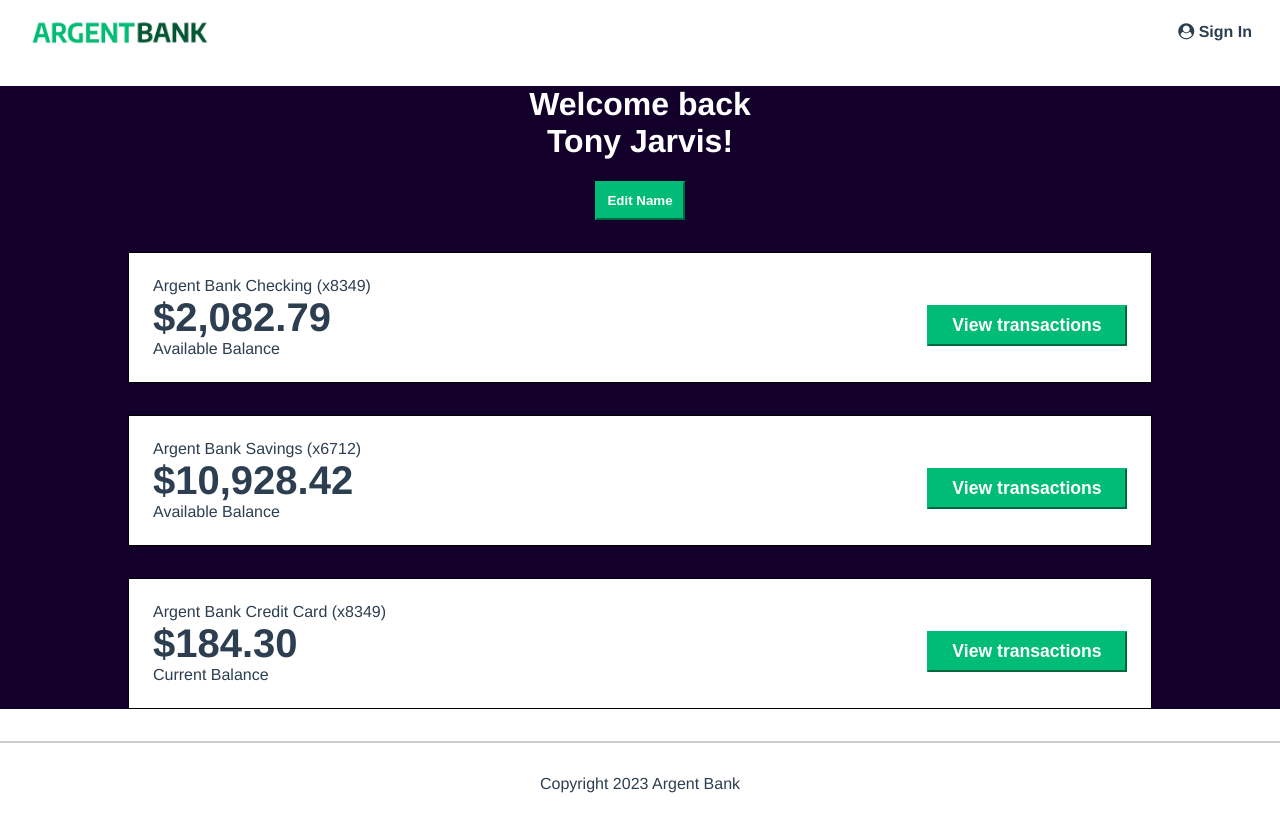
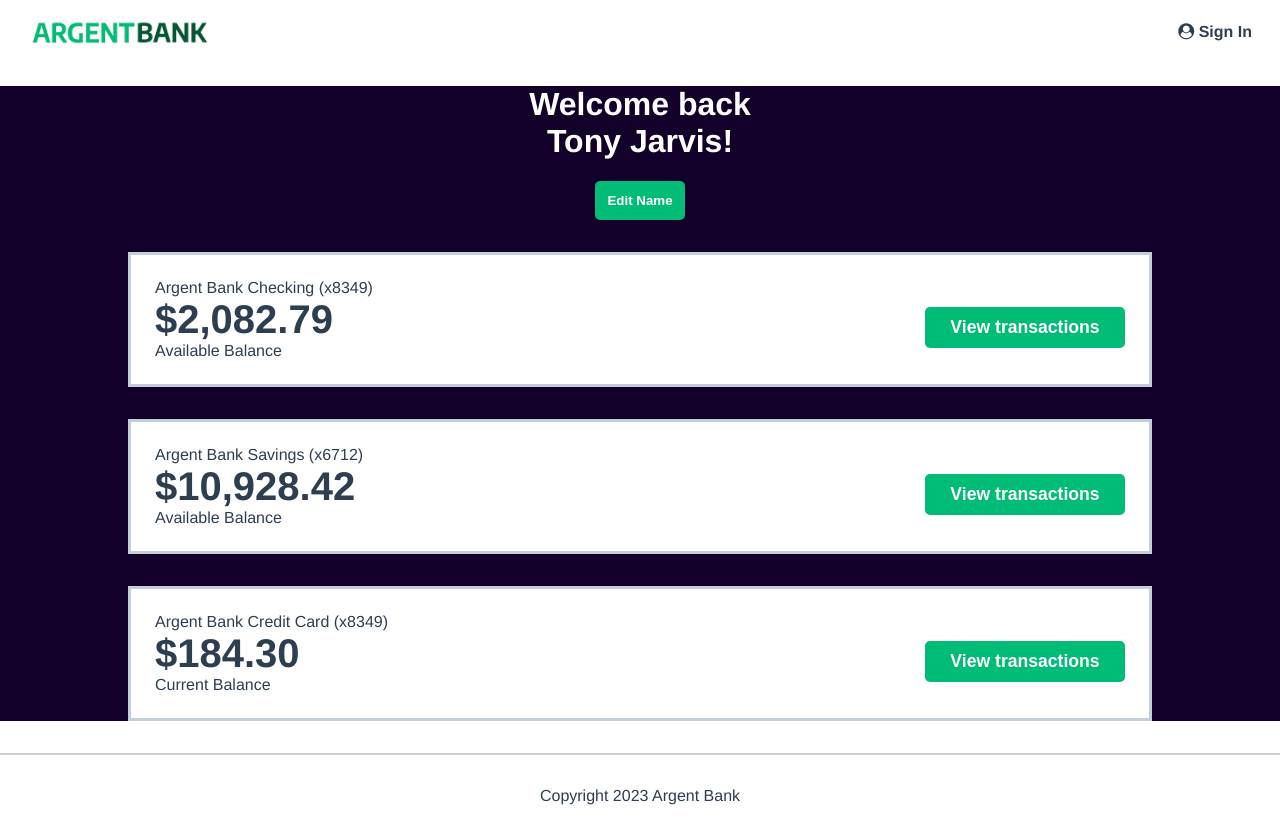
Before and after one commit to timothegonin/timothe_gonin_13_042023, a React (Create React App) app: page /dashboard in a window 1280 px wide. Built offline with nearby package versions, Linux system fonts and the light colour scheme.

Commit message:
💄 little account component custom

```diff
--- a/src/App.css
+++ b/src/App.css
@@ -229,7 +229,7 @@ body {
   display: flex;
   justify-content: space-between;
   align-items: center;
-  border: 1px solid black;
+  border: 3px solid #c3cfd9;
   background-color: #fff;
   width: 80%;
   margin: 0 auto;
@@ -263,7 +263,8 @@ body {
 }
 
 .edit-button {
-  border-color: #00bc77;
+  border-radius: 5px;
+  border: 2px solid #00bc77;
   background-color: #00bc77;
   color: #fff;
   font-weight: bold;
@@ -276,13 +277,14 @@ body {
 }
 
 .transaction-button {
+  border-radius: 5px;
   display: block;
   width: 100%;
   padding: 8px;
   font-size: 1.1rem;
   font-weight: bold;
   margin-top: 1rem;
-  border-color: #00bc77;
+  border: 2px solid #00bc77;
   background-color: #00bc77;
   color: #fff;
 }
```
